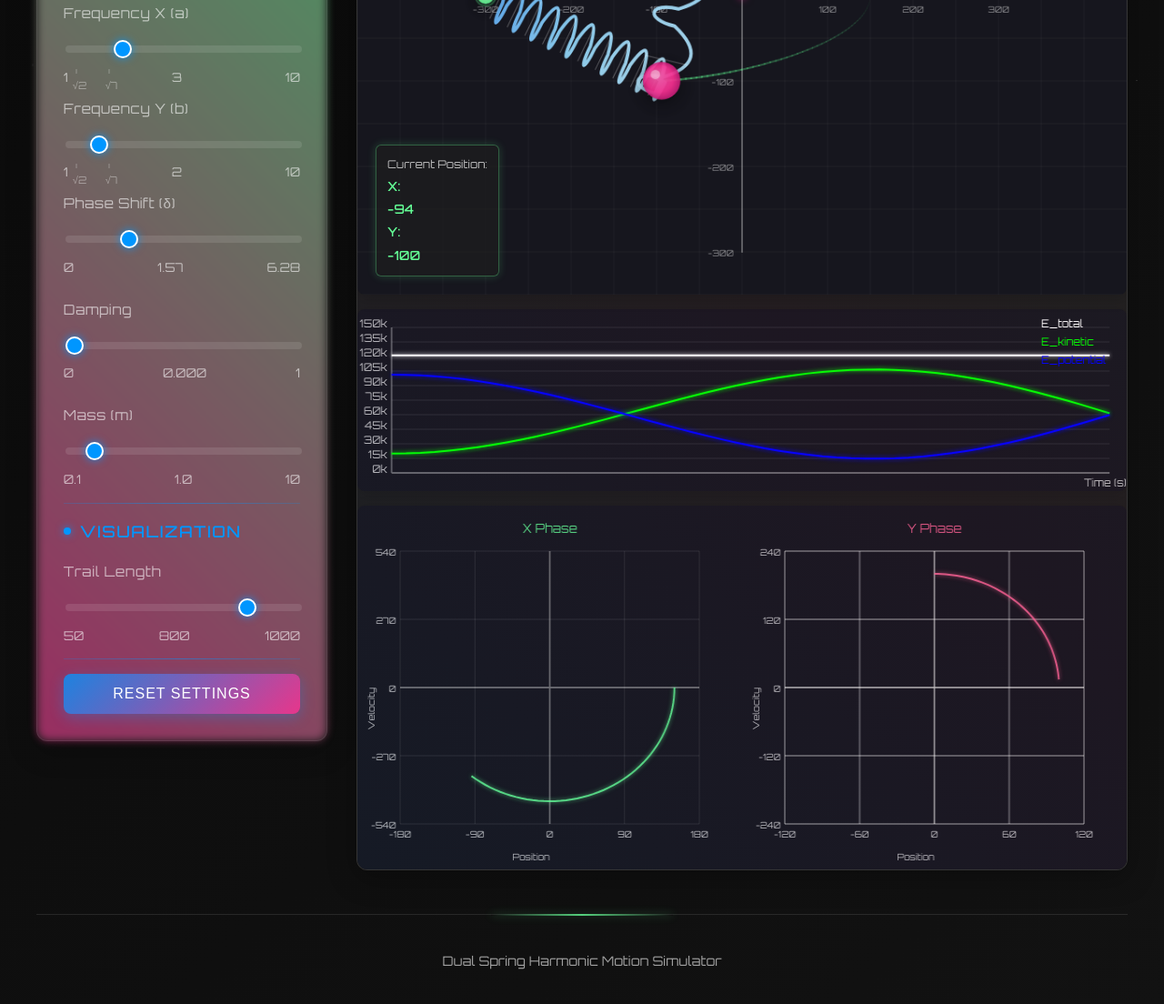
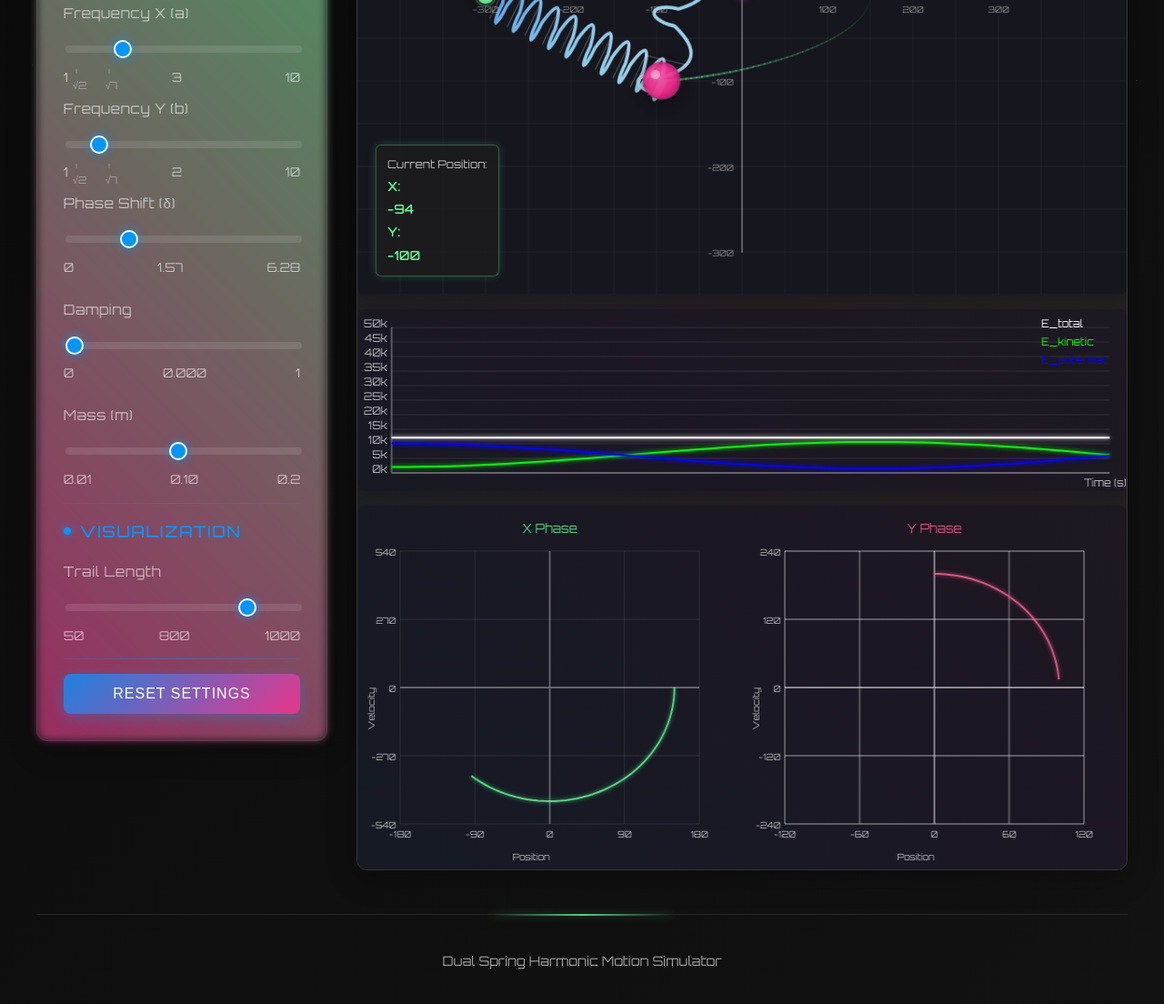
Before and after one commit to IhordaI/Krzywa-L, a plain HTML site: page index.html in a window 1280 px wide. Shown: the part 532-1636 px from the top of the page at 91% size. Drawn offline with Linux system fonts and the light colour scheme; animation ran at ten frames a second.

Commit message:
Update index.html

```diff
--- a/index.html
+++ b/index.html
@@ -535,11 +535,11 @@
           </div>
           <div class="control-item">
             <label for="sliderMass">Mass (m)</label>
-            <input type="range" id="sliderMass" min="0.1" max="10" step="0.1" value="1">
+            <input type="range" id="sliderMass" min="0.01" max="0.2" step="0.01" value="0.1">
             <div class="control-value">
-              <span>0.1</span>
-              <span id="lblMass">1</span>
-              <span>10</span>
+              <span>0.01</span>
+              <span id="lblMass">0.1</span>
+              <span>0.2</span>
             </div>
           </div>
         </div>
@@ -612,7 +612,7 @@
       speed: 0.015,
       trailLength: 800,
       damping: 0,
-      mass: 1,
+      mass: 0.1,
       originalAmplitudeX: 150,
       originalAmplitudeY: 100
     };
@@ -627,7 +627,7 @@
       const E_p_x = 0.5 * k_x * params.amplitudeX * params.amplitudeX;
       const E_p_y = 0.5 * k_y * params.amplitudeY * params.amplitudeY;
       const E_tot = E_p_x + E_p_y;
-      return Math.min(1300000, Math.ceil((E_tot * 1.2) / 50000) * 50000); // Ograniczenie do 1300k
+      return Math.min(2000000, Math.ceil((E_tot * 1.2) / 50000) * 50000);
     }
 
     // Parametry sprężyn
@@ -1172,7 +1172,7 @@
         phaseCtx.stroke();
       }
 
-      phaseCtx.strokeStyle = 'rgba(255, 255, 250, 0.3)';
+      phaseCtx.strokeStyle = 'rgba(255, 255, 255, 0.3)';
       phaseCtx.lineWidth = 2;
       phaseCtx.beginPath();
       phaseCtx.moveTo(margin, margin + plotHeight/2);
@@ -1287,7 +1287,7 @@
           phaseHistoryX.length = 0;
           phaseHistoryY.length = 0;
           time = 0;
-          maxE = calculateMaxEnergy(); // Aktualizacja maxE przy zmianie parametrów
+          maxE = calculateMaxEnergy();
         }
 
         if (property === 'amplitudeX' || property === 'amplitudeY') {
@@ -1310,7 +1310,7 @@
       params.phaseShift = Math.PI/2;
       params.trailLength = 800;
       params.damping = 0;
-      params.mass = 1;
+      params.mass = 0.1;
 
       document.getElementById('sliderA').value = params.amplitudeX;
       document.getElementById('sliderB').value = params.amplitudeY;
@@ -1328,7 +1328,7 @@
       document.getElementById('lbld').textContent = '1.57';
       document.getElementById('lblTrail').textContent = params.trailLength;
       document.getElementById('lblDamping').textContent = params.damping;
-      document.getElementById('lblMass').textContent = params.mass;
+      document.getElementById('lblMass').textContent = params.mass.toFixed(2);
 
       trail.length = 0;
       energyHistory.length = 0;
@@ -1364,7 +1364,7 @@
       e.preventDefault();
       const zoomFactor = e.deltaY < 0 ? 0.9 : 1.1; // Zoom in/out
       maxE *= zoomFactor;
-      maxE = Math.max(100, Math.min(1300000, maxE)); // Ograniczenia zoomu
+      maxE = Math.max(100, Math.min(2000000, maxE));
     });
 
     // Inicjalizacja
@@ -1379,7 +1379,7 @@
       bindSlider('sliderd', 'phaseShift', false, (v) => Math.round(v * 100) / 100);
       bindSlider('sliderTrail', 'trailLength', true);
       bindSlider('sliderDamping', 'damping', false, (v) => v.toFixed(3));
-      bindSlider('sliderMass', 'mass', false, (v) => v.toFixed(1));
+      bindSlider('sliderMass', 'mass', false, (v) => v.toFixed(2));
 
       document.querySelectorAll('.special-tick').forEach(tick => {
         tick.addEventListener('click', function() {
```
